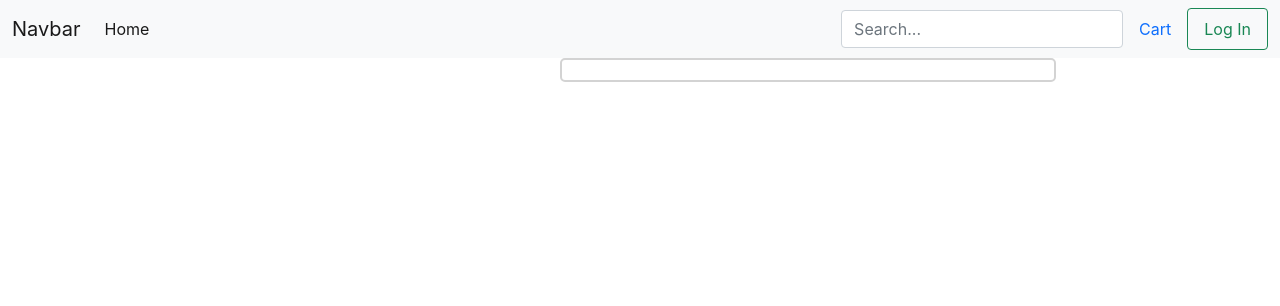
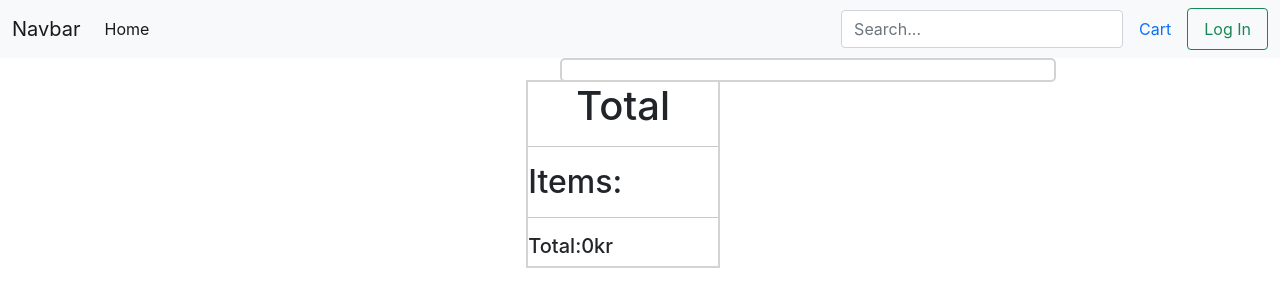
Before and after one commit to HermanNauf/Webtek-Prosjekt, a React (Create React App) app: page /cart in a window 1280 px wide. Shown: the top 306 px of the page. Built offline with nearby package versions, Linux system fonts and the light colour scheme.

Commit message:
added a total list

```diff
--- a/src/components/cart/cart.js
+++ b/src/components/cart/cart.js
@@ -20,10 +20,7 @@ export default function Cart(){
             justifyContent: "center",
             alignItems: "center",
           }}
-        ><h1 style={{position:"absolute",
-                    right: "35rem",
-                    height: "26rem",
-                      }}>Total:{calculatePrice(cartList)}</h1>
+        >
             <main
                 style={{
                     display: "flex",
@@ -31,9 +28,25 @@ export default function Cart(){
                     marginTop: 10,
                     marginBottom: 10,
                 }}>
-
                 {cartList.map((a) => <CartItem key={a.id} item={a} />)}
             </main>
+            <div style={{position:"absolute",
+                    right: "35rem",
+                    height: "auto",
+                    border: "2px solid lightgrey",
+                    top: "5rem",
+                      }}>
+                        <h1 style = {{
+                          paddingLeft: "3rem",
+                          paddingRight: "3rem",}}>Total</h1>
+                        <hr/>
+                        <h2>Items:<br/></h2>
+                        <h4 style = {{whiteSpace: "pre-wrap", }}>{cartList.map((a) => "1x " + a.name).join("\n")}</h4>
+                        <h5><hr/>Total:{calculatePrice(cartList)}</h5>
+
+
+
+                        </div>
         </div>
         )
 }
@@ -41,5 +54,5 @@ function calculatePrice(list){
   let total = 0;
   list.map((a) => total += a.price)
 
-  return total;
+  return total + "kr";
 }
```
